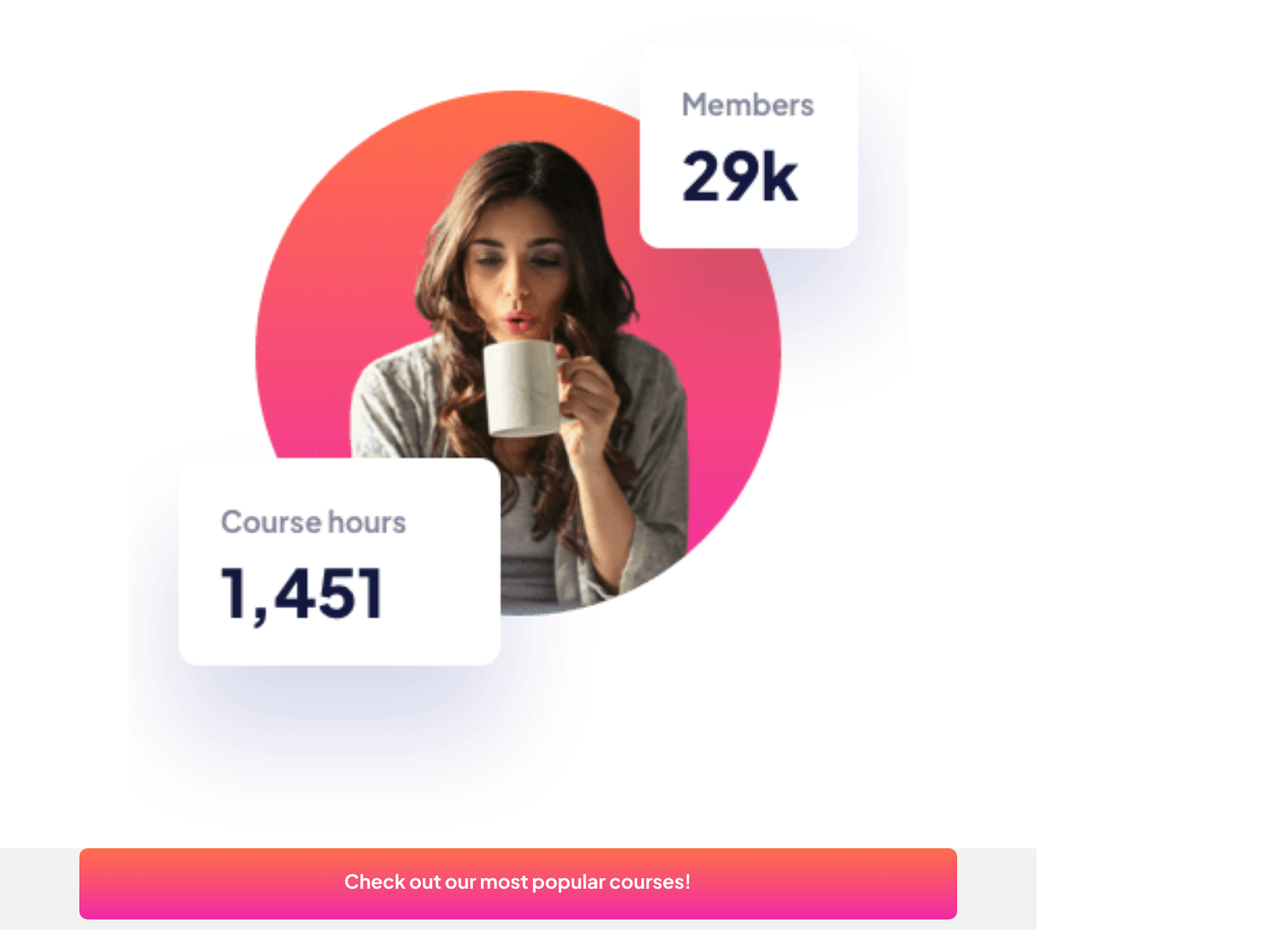
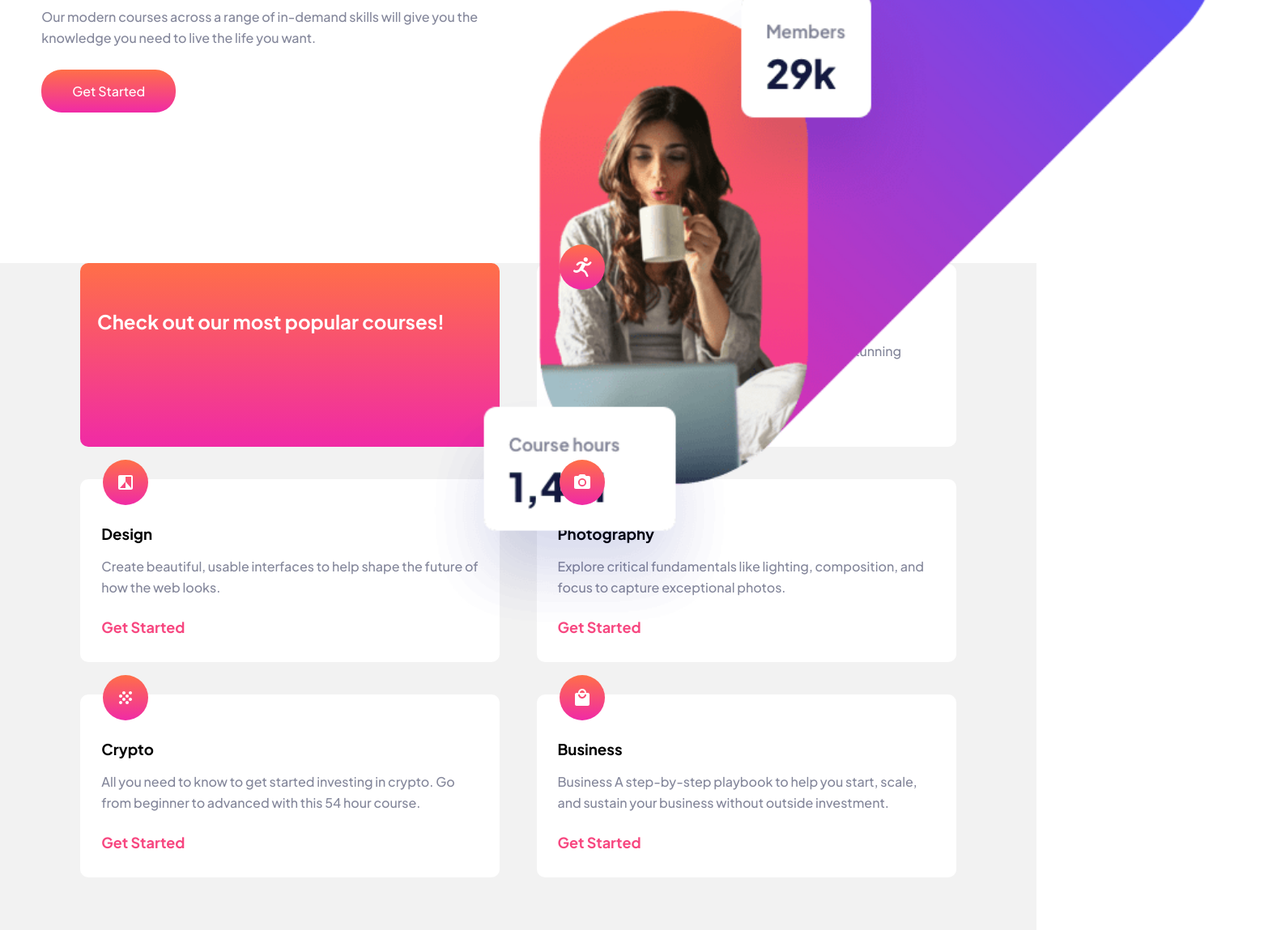
Before and after one commit to Hyuuga81/e-learning-landing-page, a plain HTML site: page index.html in a window 1280 px wide. Shown: the part 269-1418 px from the top of the page at 81% size, 1577 px wide, since content can reach past the window. Drawn offline with Linux system fonts and the light colour scheme.

Commit message:
Tablet Styles

```diff
--- a/css/styles.css
+++ b/css/styles.css
@@ -192,3 +192,55 @@
     text-decoration: none;
     border-radius: 25px;
  }
+
+
+ /********************** TABLET STYLES *********************/
+
+ @media (min-width: 768px) {
+
+   /********************** HEADER ************************/
+
+   header .container {
+      margin-top: 24px;
+   }
+
+    /********************** HERO ***********************/
+
+    .hero {
+        width: 92%;
+        justify-content: space-between;
+    }
+
+    .hero .container {
+        width: 52%;
+        margin-top: 99px;
+    }
+
+    .hero img {
+        position: absolute;
+        width: 83%;
+        top: -92px;
+        right: -297px;
+    }
+
+    /******************* COURSES ***********************/
+
+    .courses {
+        width: 100%;
+        margin-top: 186px;
+    }
+
+    .popular, .course {
+        width: 44%;
+    }
+
+    .popular .container {
+        width: 92%;
+        padding: 56px 0 139px 0;
+    }
+
+    .popular h2 {
+        width: 92%;
+    }
+
+ }
--- a/index.html
+++ b/index.html
@@ -30,7 +30,7 @@
           knowledge you need to live the life you want.</p>
         <a href="">Get Started</a>
       </div>
-      <img src="assets/image-hero-mobile.png" alt="hero-img" />
+      <img src="assets/image-hero-tablet.png" alt="hero-img" />
     </section>
 
     <section class="courses">
```
Also changed, not shown: 1 other file.
